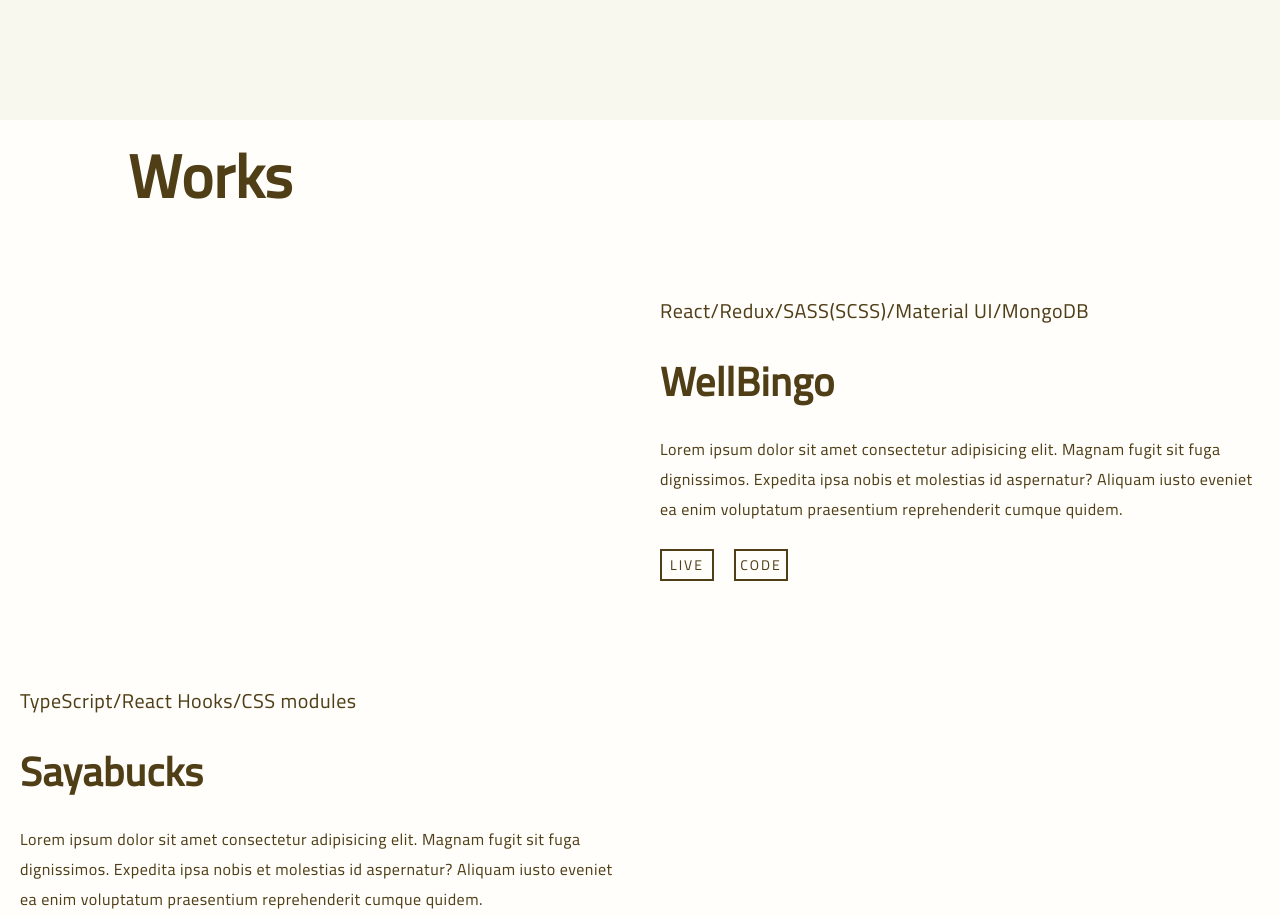
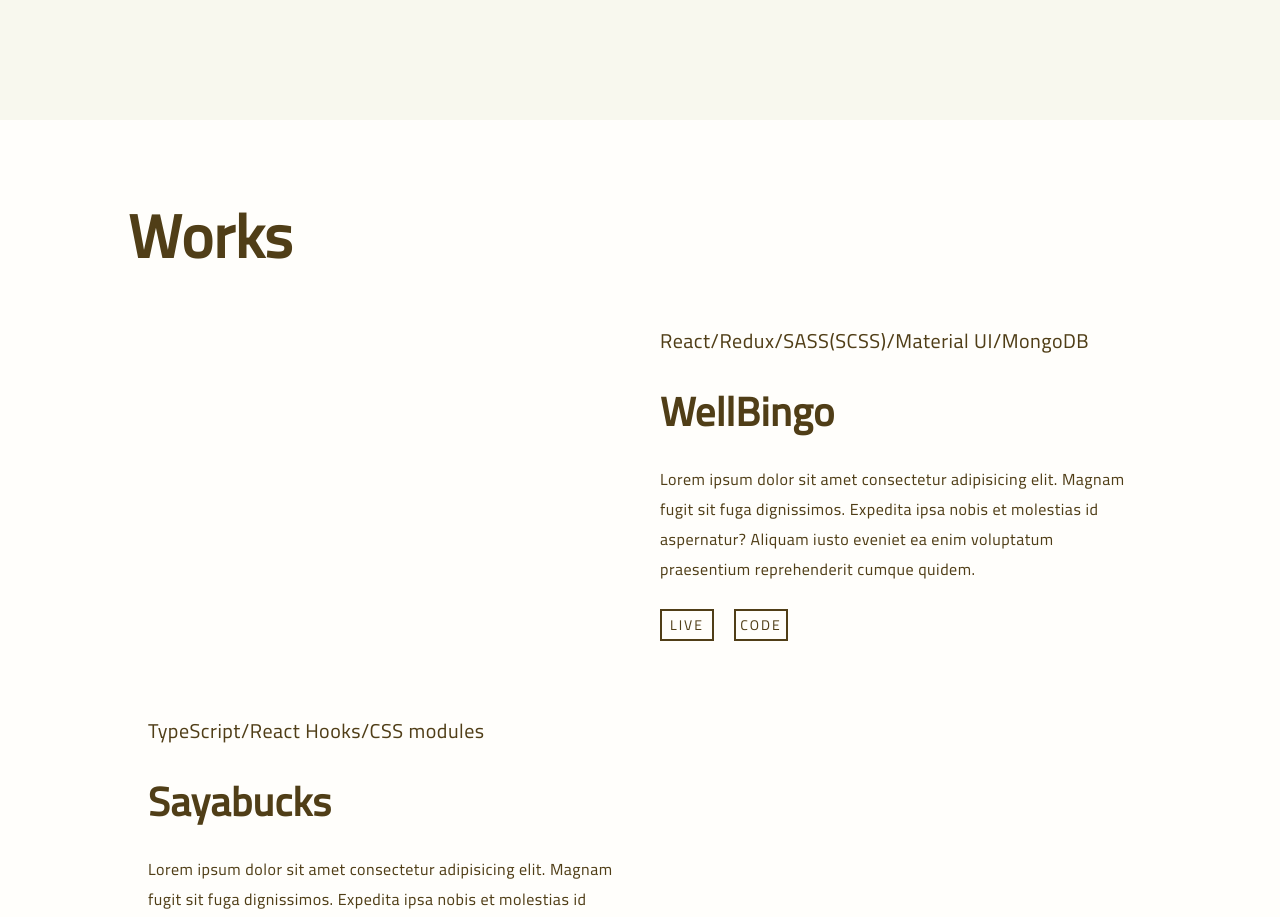
Before and after one commit to saya0118/sayafolio, a React (Create React App) app: page / in a window 1280 px wide. Shown: the part 2140-3057 px from the top of the page. Built offline with nearby package versions, Linux system fonts and the light colour scheme; a web font is replaced by a local one.

Commit message:
deleted max-width

```diff
--- a/src/component/Work/Work.module.css
+++ b/src/component/Work/Work.module.css
@@ -1,17 +1,11 @@
 .work {
-  width: 100%;
-}
-
-.work-container {
-  max-width: var(--max-width-first);
-  margin-right: auto;
-  margin-left: auto;
+  padding: 30px 10%;
 }
 
 .title {
   font-size: var(--font-size-md-title);
-  margin-bottom: 60px;
-  padding-left: 10%;
+  margin-top:30px;
+  margin-bottom: 30px;
 }
 
 .title-name-dark {
@@ -145,7 +139,6 @@
 
   .title {
     font-size: var(--font-size-sm-title);
-    padding-left: 30px;
   }
 
   .project-language {
```
